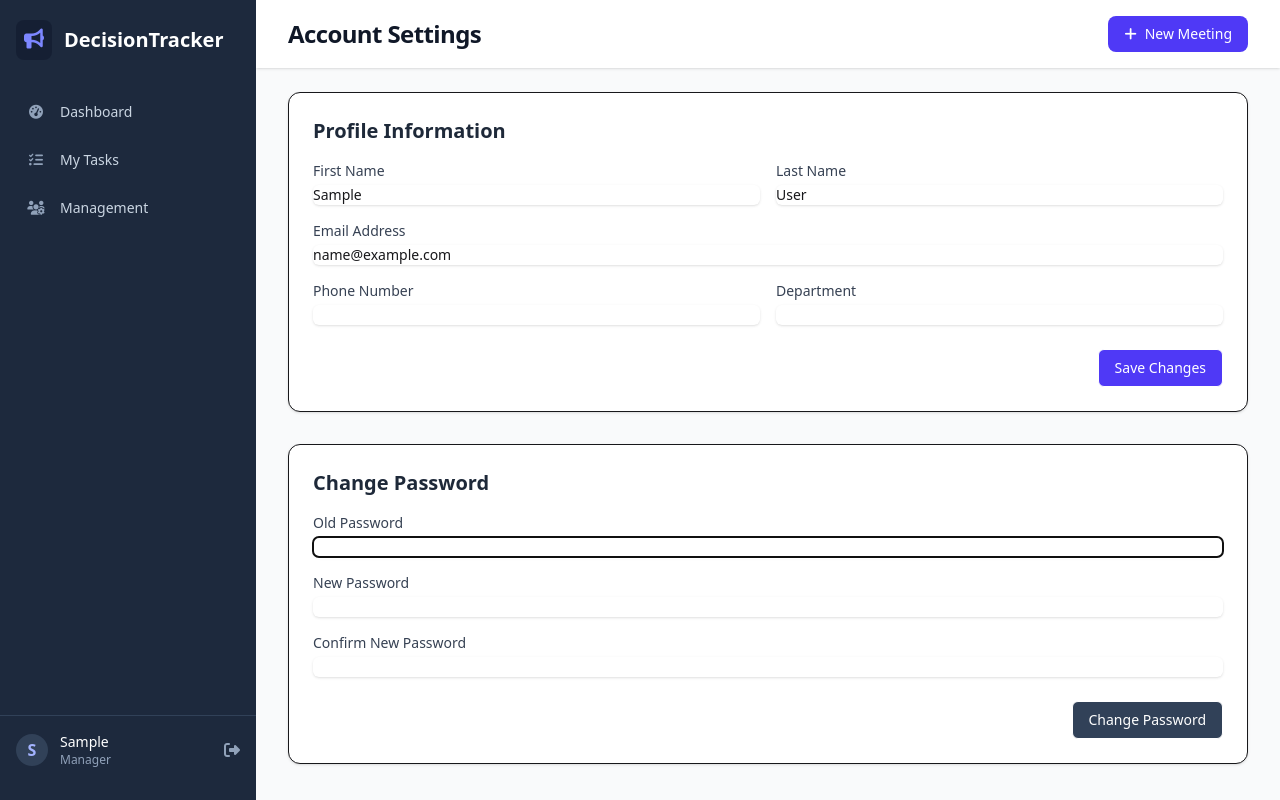
After one commit to abu-nasim-lomani/taskmanager-decision-event-tracker-tools, a Django app: page /accounts/profile/ in a window 1280 px wide. The commit adds this page. Run offline with Django 5.2, Linux system fonts and the light colour scheme; the visitor is signed in with stand-in values (Sample User, id 1).

```diff
--- /dev/null
+++ b/accounts/forms.py
@@ -0,0 +1,25 @@
+# accounts/forms.py
+
+from django import forms
+from django.contrib.auth.forms import PasswordChangeForm
+from .models import User
+
+class UserProfileForm(forms.ModelForm):
+    class Meta:
+        model = User
+        fields = ['first_name', 'last_name', 'email', 'phone_number', 'department']
+
+        widgets = {
+            'first_name': forms.TextInput(attrs={'class': 'mt-1 block w-full rounded-md border-gray-300 shadow-sm focus:border-indigo-500 focus:ring-indigo-500 sm:text-sm'}),
+            'last_name': forms.TextInput(attrs={'class': 'mt-1 block w-full rounded-md border-gray-300 shadow-sm focus:border-indigo-500 focus:ring-indigo-500 sm:text-sm'}),
+            'email': forms.EmailInput(attrs={'class': 'mt-1 block w-full rounded-md border-gray-300 shadow-sm focus:border-indigo-500 focus:ring-indigo-500 sm:text-sm'}),
+            'phone_number': forms.TextInput(attrs={'class': 'mt-1 block w-full rounded-md border-gray-300 shadow-sm focus:border-indigo-500 focus:ring-indigo-500 sm:text-sm'}),
+            'department': forms.TextInput(attrs={'class': 'mt-1 block w-full rounded-md border-gray-300 shadow-sm focus:border-indigo-500 focus:ring-indigo-500 sm:text-sm'}),
+        }
+
+class CustomPasswordChangeForm(PasswordChangeForm):
+    def __init__(self, *args, **kwargs):
+        super().__init__(*args, **kwargs)
+        common_css_class = "mt-1 block w-full rounded-md border-gray-300 shadow-sm focus:border-indigo-500 focus:ring-indigo-500 sm:text-sm"
+        for field_name, field in self.fields.items():
+            field.widget.attrs.update({'class': common_css_class})
--- a/accounts/models.py
+++ b/accounts/models.py
@@ -5,11 +5,11 @@ from django.contrib.auth.models import AbstractUser
 
 class User(AbstractUser):
     class Role(models.TextChoices):
-        ADMIN = "ADMIN", "Admin"
+        MANAGEMENT = "MANAGEMENT", "Management"
         MANAGER = "MANAGER", "Manager"
-        TEAM_MEMBER = "TEAM_MEMBER", "Team Member"
 
-    role = models.CharField(max_length=50, choices=Role.choices, default=Role.ADMIN)
+    role = models.CharField(max_length=50, choices=Role.choices, default=Role.MANAGER)
 
+    # Add these new fields
     phone_number = models.CharField(max_length=20, blank=True, null=True)
     department = models.CharField(max_length=100, blank=True, null=True)
--- /dev/null
+++ b/accounts/templates/accounts/profile.html
@@ -0,0 +1,76 @@
+{% extends 'theme/base.html' %}
+
+{% block title %}My Profile{% endblock %}
+{% block page_title %}Account Settings{% endblock %}
+
+{% block content %}
+<div class="space-y-8">
+
+    {% if messages %}
+        {% for message in messages %}
+            <div class="bg-green-100 border-l-4 border-green-500 text-green-700 p-4" role="alert">
+                <p>{{ message }}</p>
+            </div>
+        {% endfor %}
+    {% endif %}
+
+    <div class="bg-white p-6 rounded-xl shadow-sm border">
+        <h2 class="text-xl font-semibold text-gray-800 mb-4">Profile Information</h2>
+        <form method="post" class="space-y-4">
+            {% csrf_token %}
+            <div class="grid grid-cols-1 sm:grid-cols-2 gap-4">
+                <div>
+                    <label for="{{ profile_form.first_name.id_for_label }}" class="block text-sm font-medium text-gray-700">First Name</label>
+                    {{ profile_form.first_name }}
+                </div>
+                <div>
+                    <label for="{{ profile_form.last_name.id_for_label }}" class="block text-sm font-medium text-gray-700">Last Name</label>
+                    {{ profile_form.last_name }}
+                </div>
+            </div>
+            <div>
+                <label for="{{ profile_form.email.id_for_label }}" class="block text-sm font-medium text-gray-700">Email Address</label>
+                {{ profile_form.email }}
+            </div>
+            <div class="grid grid-cols-1 sm:grid-cols-2 gap-4">
+                <div>
+                    <label for="{{ profile_form.phone_number.id_for_label }}" class="block text-sm font-medium text-gray-700">Phone Number</label>
+                    {{ profile_form.phone_number }}
+                </div>
+                <div>
+                    <label for="{{ profile_form.department.id_for_label }}" class="block text-sm font-medium text-gray-700">Department</label>
+                    {{ profile_form.department }}
+                </div>
+            </div>
+            <div class="pt-2 text-right">
+                <button type="submit" name="change_profile" class="py-2 px-4 border rounded-md text-sm font-medium text-white bg-indigo-600 hover:bg-indigo-700">Save Changes</button>
+            </div>
+        </form>
+    </div>
+
+    <div class="bg-white p-6 rounded-xl shadow-sm border">
+        <h2 class="text-xl font-semibold text-gray-800 mb-4">Change Password</h2>
+        <form method="post" class="space-y-4">
+            {% csrf_token %}
+            <div>
+                <label for="{{ password_form.old_password.id_for_label }}" class="block text-sm font-medium text-gray-700">Old Password</label>
+                {{ password_form.old_password }}
+                {% for error in password_form.old_password.errors %}<p class="mt-1 text-sm text-red-600">{{ error }}</p>{% endfor %}
+            </div>
+            <div>
+                <label for="{{ password_form.new_password1.id_for_label }}" class="block text-sm font-medium text-gray-700">New Password</label>
+                {{ password_form.new_password1 }}
+                {% for error in password_form.new_password1.errors %}<p class="mt-1 text-sm text-red-600">{{ error }}</p>{% endfor %}
+            </div>
+            <div>
+                <label for="{{ password_form.new_password2.id_for_label }}" class="block text-sm font-medium text-gray-700">Confirm New Password</label>
+                {{ password_form.new_password2 }}
+                {% for error in password_form.new_password2.errors %}<p class="mt-1 text-sm text-red-600">{{ error }}</p>{% endfor %}
+            </div>
+            <div class="pt-2 text-right">
+                <button type="submit" name="change_password" class="py-2 px-4 border rounded-md text-sm font-medium text-white bg-slate-700 hover:bg-slate-800">Change Password</button>
+            </div>
+        </form>
+    </div>
+</div>
+{% endblock %}
--- a/accounts/urls.py
+++ b/accounts/urls.py
@@ -1,8 +1,10 @@
 # accounts/urls.py
 from django.urls import path
 from django.contrib.auth import views as auth_views
+from . import views
 
 urlpatterns = [
     path('login/', auth_views.LoginView.as_view(template_name='accounts/login.html'), name='login'),
     path('logout/', auth_views.LogoutView.as_view(), name='logout'),
+    path('profile/', views.profile_view, name='profile'),
 ]
--- a/accounts/views.py
+++ b/accounts/views.py
@@ -1,3 +1,36 @@
-from django.shortcuts import render
+# accounts/views.py
 
-# Create your views here.
+from django.shortcuts import render, redirect
+from django.contrib.auth.decorators import login_required
+from django.contrib.auth import update_session_auth_hash
+from django.contrib import messages
+from .forms import UserProfileForm, CustomPasswordChangeForm
+
+@login_required
+def profile_view(request):
+    if request.method == 'POST':
+        # Check which form was submitted
+        if 'change_profile' in request.POST:
+            profile_form = UserProfileForm(request.POST, instance=request.user)
+            password_form = CustomPasswordChangeForm(request.user)
+            if profile_form.is_valid():
+                profile_form.save()
+                messages.success(request, 'Your profile was successfully updated!')
+                return redirect('profile')
+        elif 'change_password' in request.POST:
+            password_form = CustomPasswordChangeForm(request.user, request.POST)
+            profile_form = UserProfileForm(instance=request.user)
+            if password_form.is_valid():
+                user = password_form.save()
+                update_session_auth_hash(request, user)  # Important!
+                messages.success(request, 'Your password was successfully updated!')
+                return redirect('profile')
+    else:
+        profile_form = UserProfileForm(instance=request.user)
+        password_form = CustomPasswordChangeForm(request.user)
+
+    context = {
+        'profile_form': profile_form,
+        'password_form': password_form
+    }
+    return render(request, 'accounts/profile.html', context)
--- a/core/templates/core/meeting_form.html
+++ b/core/templates/core/meeting_form.html
@@ -13,6 +13,7 @@
     <div class="bg-white rounded-2xl shadow-sm border border-gray-200 overflow-hidden">
         <div class="px-6 py-4 border-b border-gray-200 bg-gray-50">
             <h2 class="text-lg font-semibold text-gray-800">Meeting Information</h2>
+            <p class="text-sm text-gray-500 mt-1">Fill in the details for the meeting</p>
         </div>
 
         <form method="post" class="p-6">
--- /dev/null
+++ b/core/utils.py
@@ -0,0 +1,5 @@
+# core/utils.py
+
+def is_privileged_user(user):
+    """Checks if a user is a Superuser or has the MANAGEMENT role."""
+    return user.is_authenticated and (user.is_superuser or user.role == 'MANAGEMENT')
--- a/theme/static/css/dist/styles.css
+++ b/theme/static/css/dist/styles.css
@@ -18,9 +18,13 @@
     --color-green-50: oklch(98.2% 0.018 155.826);
     --color-green-100: oklch(96.2% 0.044 156.743);
     --color-green-200: oklch(92.5% 0.084 155.995);
+    --color-green-500: oklch(72.3% 0.219 149.579);
     --color-green-600: oklch(62.7% 0.194 149.214);
+    --color-green-700: oklch(52.7% 0.154 150.069);
     --color-green-800: oklch(44.8% 0.119 151.328);
+    --color-blue-50: oklch(97% 0.014 254.604);
     --color-blue-100: oklch(93.2% 0.032 255.585);
+    --color-blue-200: oklch(88.2% 0.059 254.128);
     --color-blue-300: oklch(80.9% 0.105 251.813);
     --color-blue-600: oklch(54.6% 0.245 262.881);
     --color-blue-800: oklch(42.4% 0.199 265.638);
@@ -34,7 +38,9 @@
     --color-indigo-800: oklch(39.8% 0.195 277.366);
     --color-purple-100: oklch(94.6% 0.033 307.174);
     --color-purple-600: oklch(55.8% 0.288 302.321);
+    --color-pink-50: oklch(97.1% 0.014 343.198);
     --color-pink-100: oklch(94.8% 0.028 342.258);
+    --color-pink-200: oklch(89.9% 0.061 343.231);
     --color-pink-800: oklch(45.9% 0.187 3.815);
     --color-slate-300: oklch(86.9% 0.022 252.894);
     --color-slate-400: oklch(70.4% 0.04 256.788);
--- a/theme/templates/theme/base.html
+++ b/theme/templates/theme/base.html
@@ -31,6 +31,15 @@
                             <a href="{% url 'management_dashboard' %}" class="sidebar-item group flex items-center px-3 py-2.5 text-sm font-medium rounded-lg text-slate-300 hover:text-white hover:bg-slate-700">
                                 <i class="fa-solid fa-users-gear mr-3 text-slate-400 w-6 text-center"></i> Management
                             </a>
+                            {% endif %}
+
+
+
+                            {% if request.user.is_superuser or request.user.role == 'MANAGEMENT' %}
+                                {% else %}
+                                <a href="{% url 'profile' %}" class="mobile-nav-item inline-flex flex-col items-center justify-center px-5 border-t-2 border-transparent hover:bg-gray-50 group">
+                                    <i class="fa-solid fa-gear text-gray-500 group-hover:text-indigo-600"></i><span class="text-xs text-gray-500 group-hover:text-indigo-600">Settings</span>
+                                </a>
                             {% endif %}
                         </nav>
                          <div class="px-4 py-4 border-t border-slate-700 mt-auto">
@@ -77,6 +86,14 @@
                     <a href="{% url 'management_dashboard' %}" class="sidebar-item group flex items-center px-3 py-2.5 text-sm font-medium rounded-lg text-slate-300 hover:text-white hover:bg-slate-700">
                         <i class="fa-solid fa-users-gear mr-3 text-slate-400 w-6 text-center"></i> Management
                     </a>
+                    {% endif %}
+
+
+                    {% if request.user.is_superuser or request.user.role == 'MANAGEMENT' %}
+                        {% else %}
+                        <a href="{% url 'profile' %}" class="mobile-nav-item inline-flex flex-col items-center justify-center px-5 border-t-2 border-transparent hover:bg-gray-50 group">
+                            <i class="fa-solid fa-gear text-gray-500 group-hover:text-indigo-600"></i><span class="text-xs text-gray-500 group-hover:text-indigo-600">Settings</span>
+                        </a>
                     {% endif %}
                 </nav>
                 <div class="px-4 py-4 border-t border-slate-700 mt-auto">
```
Also changed, not shown: other parts of theme/static/css/dist/styles.css (+39 -0 lines), core/forms.py (+34 -32 lines), core/templates/core/my_tasks.html (+53 -23 lines), core/templates/core/task_update.html (+18 -16 lines), core/views.py (+32 -24 lines), accounts/migrations/0002_user_department_user_phone_number.py (added), accounts/migrations/0003_alter_user_role.py (added).
